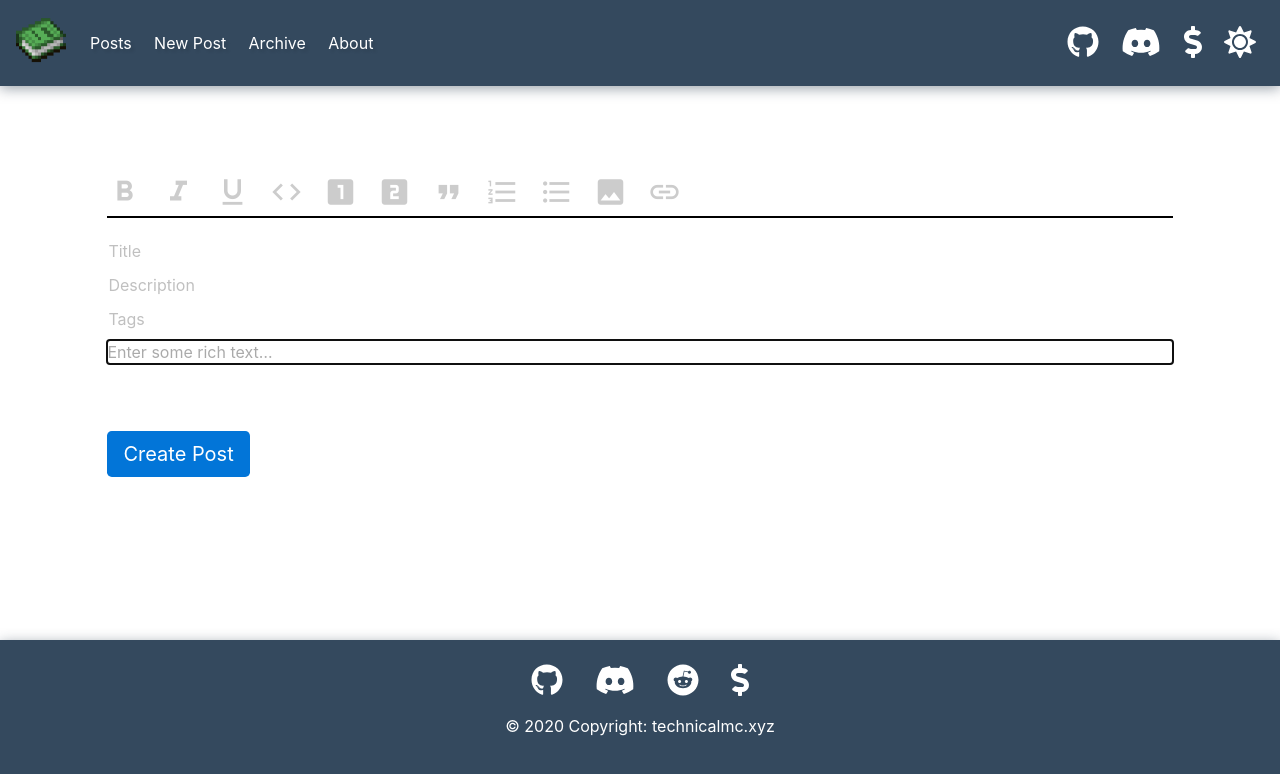
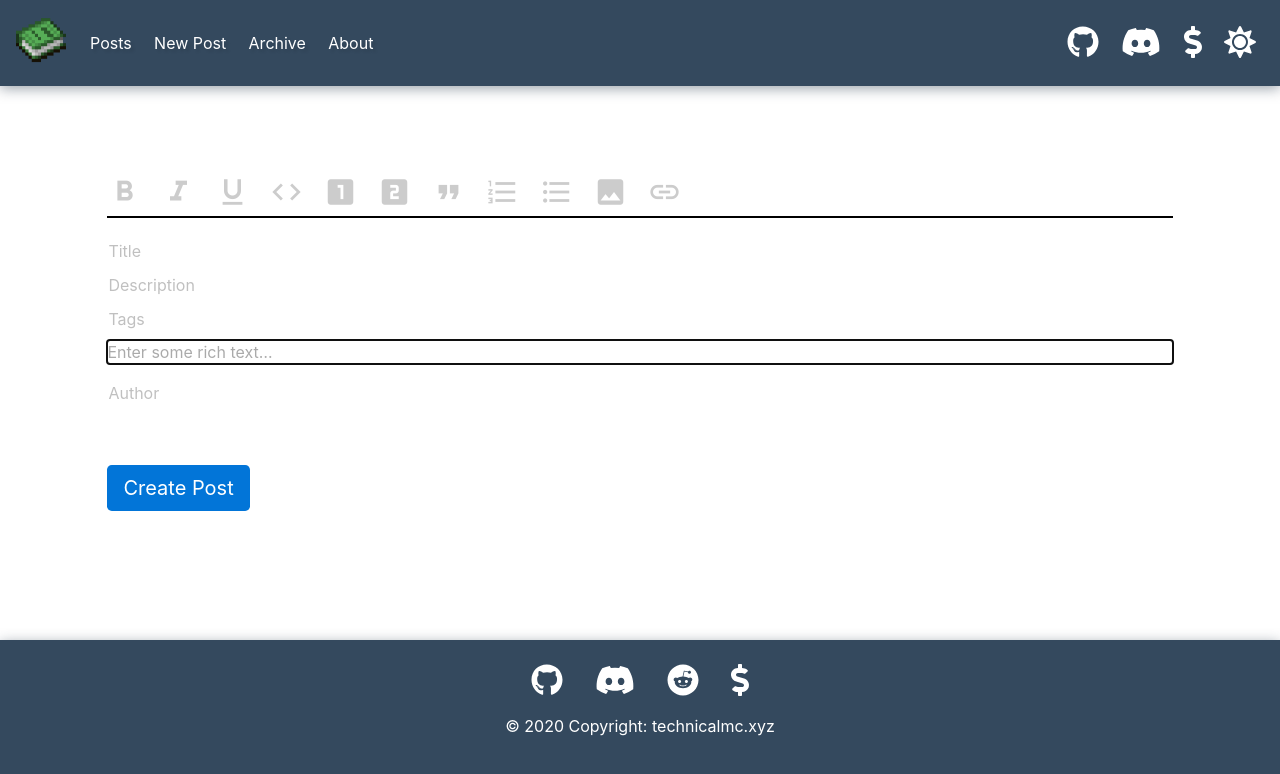
Before and after one commit to Jackbaude/tmc-frontend, a React (Create React App) app: page /new-post in a window 1280 px wide. Shown: the top 774 px of the page. Built offline with nearby package versions, Linux system fonts and the light colour scheme.

Commit message:
Send author and commit message from client

```diff
--- a/src/components/EditPost/EditPost.tsx
+++ b/src/components/EditPost/EditPost.tsx
@@ -46,6 +46,8 @@ const EditPost = () => {
     const [description, setDescription] = useState('')
     const [tags, setTags] = useState('')
     const [lastEditCount, setLastEditCount] = useState(0)
+    const [author, setAuthor] = useState('');
+    const [message, setMessage] = useState('');
     const [failed, setFailed] = useState(false)
     const [failedMessage, setFailedMessage] = useState(<React.Fragment><strong>Woah there something went wrong!</strong> Are you sure you filled in all the fields?</React.Fragment>)
     const [submitted, setSubmitted] = useState(false)
@@ -68,6 +70,7 @@ const EditPost = () => {
         await setTags(data.tags)
         await setLastEditCount(data.editCount)
         await setValue(JSON.parse(data.body))
+        await setMessage(`Edit ${data.title}`);
     }
     const submitPost = () => {
         if ((title === "" || description === "" || tags === "" || window.localStorage.getItem('content') === undefined)) {
@@ -80,6 +83,8 @@ const EditPost = () => {
             description: description,
             tags: tags,
             lastEditCount: lastEditCount,
+            author: author,
+            message: message,
             body: window.localStorage.getItem('content')
         })
 
@@ -226,6 +231,23 @@ const EditPost = () => {
                             }
                         }}
                     />
+                    <input type={"text"}
+                           onChange={event => {
+                               setAuthor(event.target.value);
+                               setMadeChanges(true);
+                           }}
+                           placeholder={"Author"}
+                           name={"author"}
+                           required/>
+                    <input type={"text"}
+                           onChange={event => {
+                               setMessage(event.target.value);
+                               setMadeChanges(true);
+                           }}
+                           placeholder={"Message"}
+                           name={"message"}
+                           defaultValue={message}
+                           required/>
                     <div className={"spacing-block"}/>
                     {submitButton()}
 
--- a/src/components/NewPost/NewPost.tsx
+++ b/src/components/NewPost/NewPost.tsx
@@ -29,6 +29,7 @@ const NewPost = () => {
     const [title, setTitle] = useState('')
     const [description, setDescription] = useState('')
     const [tags, setTags] = useState('')
+    const [author, setAuthor] = useState('');
     const [failed, setFailed] = useState(false)
     const [submitted, setSubmitted] = useState(false)
     const [madeChanges, setMadeChanges] = useState(false)
@@ -52,6 +53,7 @@ const NewPost = () => {
             title: title,
             description: description,
             tags: tags,
+            author: author,
             body: window.localStorage.getItem('content')
         })
         fetch("/api/__newpost__", {
@@ -172,6 +174,14 @@ const NewPost = () => {
                         }}
 
                     />
+                    <input type={"text"}
+                           onChange={event => {
+                               setAuthor(event.target.value);
+                               setMadeChanges(true);
+                           }}
+                           placeholder={"Author"}
+                           name={"author"}
+                           required/>
                     <div className={"spacing-block"}/>
                     {submitButton()}
 
```
